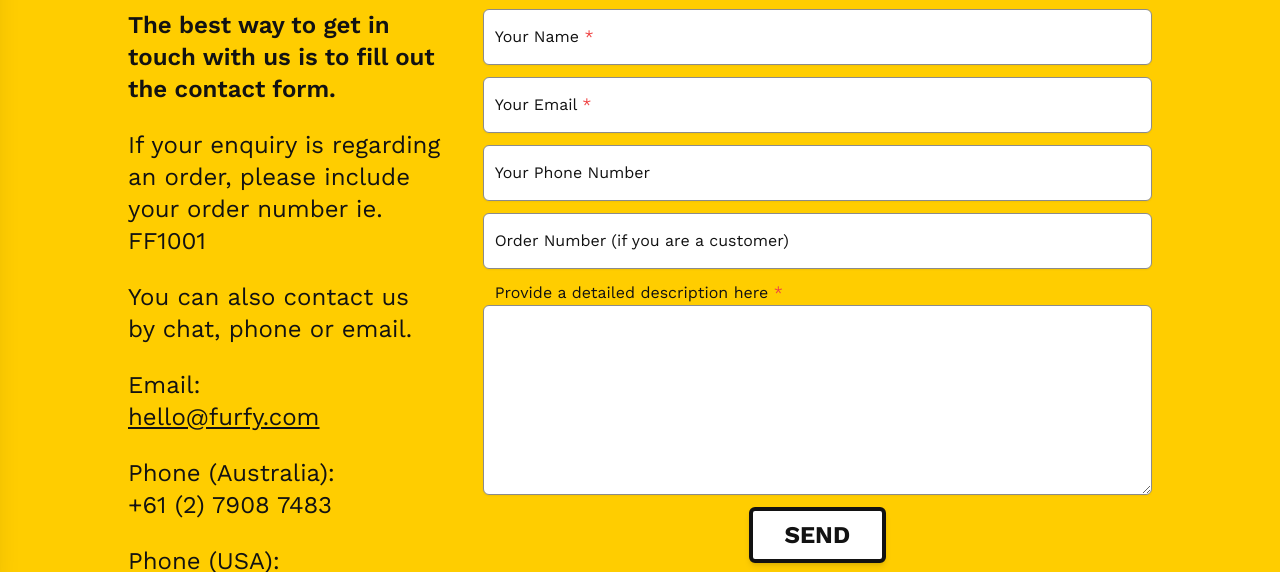
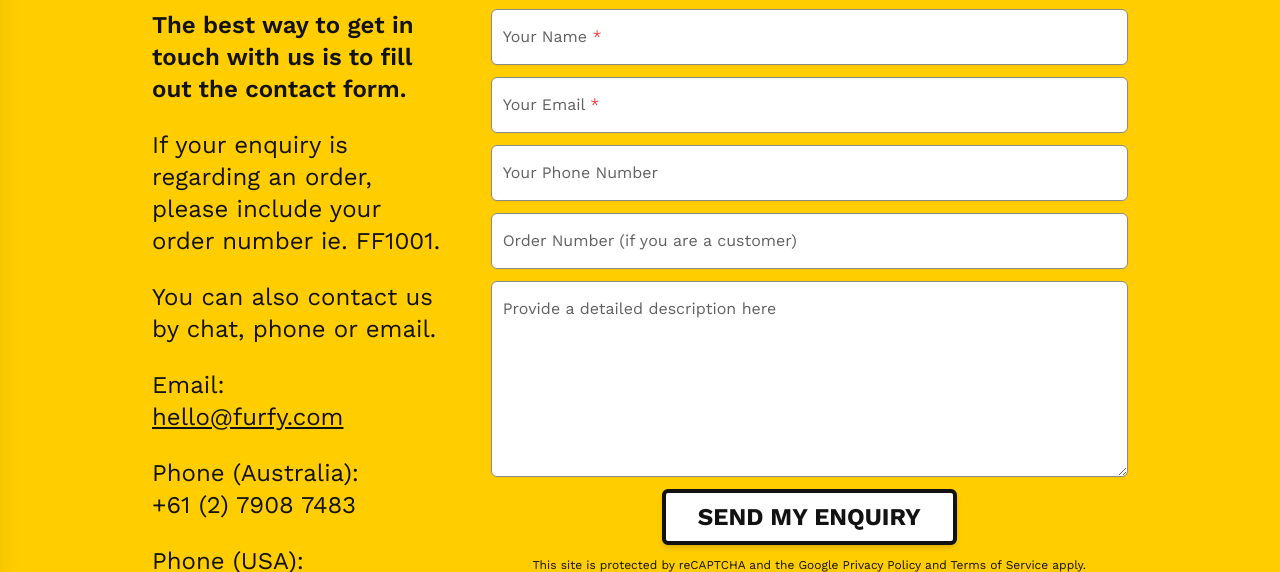
Before and after one commit to excede-paulg/Furfy, a website: page contact.html in a window 1280 px wide. Shown: the part 229-801 px from the top of the page. Drawn offline with nearby package versions, Linux system fonts and the light colour scheme.

Commit message:
various css, content finessing

```diff
--- a/contact.html
+++ b/contact.html
@@ -12,7 +12,7 @@
 </head>
 
 <body class="text-offblack-500">
-    <header class="bg-Yellow-500 p-6 sticky top-0 z-50">
+    <header class="bg-Yellow-500 p-6 sticky top-0 z-20">
         <div class="gap-0 grid grid-cols-3 items-center">
             <!-- Hamburger Menu -->
             <button id="menu-button" class="cursor-pointer focus:outline-none w-fit">
@@ -75,12 +75,12 @@
     </div>
 
     <main class="-mt-8 flex flex-col gap-12 py-8">
-        <section class="max-w-5xl mx-auto px-6 md:px-0">
+        <section class="max-w-5xl mx-auto px-6 lg:px-0">
             <h2 class="font-bold mb-3 text-3xl text-center uppercase">Contact us</h2>
             <div class="grid md:gap-x-10 md:grid-cols-12">
                 <div class="col-span-12 md:col-span-4">
                     <p class="font-semibold leading-normal mb-6 text-xl md:text-2xl">The best way to get in touch with us is to fill out the contact form.</p>
-                    <p class="leading-normal text-xl md:text-2xl mb-6">If your enquiry is regarding an order, please include your order number ie. FF1001</p>
+                    <p class="leading-normal text-xl md:text-2xl mb-6">If your enquiry is regarding an order, please include your order number ie. FF1001.</p>
                     <p class="leading-normal text-xl md:text-2xl mb-6">You can also contact us by chat, phone or email.</p>
                     <p class="leading-normal text-xl md:text-2xl mb-6">Email: <a href="mailto:hello@furfy.com?subject=Enquiry from website" class="block underline">hello@furfy.com</a></p>
                     <p class="leading-normal text-xl md:text-2xl mb-6">Phone (Australia): <span class="block">+61 (2) 7908 7483</span></p>
@@ -91,36 +91,34 @@
                 <form class="col-span-12 md:col-span-8 flex flex-col space-y-3" id="contact-us-form">
                     <div class="relative">
                         <input type="text" id="fullName" name="full_name" class="appearance-none bg-white block border border-offblack-200 pb-2.5 peer pt-4 px-2.5 rounded-md shadow-sm text-lg text-offblack-500 w-full" placeholder=" " required="">
-                        <label for="fullName" class="absolute text-base text-offblack-500 duration-300 transform -translate-y-4 scale-75 top-2 z-10 origin-[0] bg-white px-2 peer-focus:px-2 peer-focus:text-grey-500 peer-placeholder-shown:scale-100 peer-placeholder-shown:-translate-y-1/2 peer-placeholder-shown:top-1/2 peer-focus:top-2 peer-focus:scale-75 peer-focus:-translate-y-4 rtl:peer-focus:translate-x-1/4 rtl:peer-focus:left-auto start-1">Your Name <span class="text-red-500">*</span>
+                        <label for="fullName" class="absolute text-base text-offblack-300 duration-300 transform -translate-y-4 scale-75 top-2 z-10 origin-[0] bg-white px-2 peer-focus:px-2 peer-focus:text-grey-500 peer-placeholder-shown:scale-100 peer-placeholder-shown:-translate-y-1/2 peer-placeholder-shown:top-1/2 peer-focus:top-2 peer-focus:scale-75 peer-focus:-translate-y-4 rtl:peer-focus:translate-x-1/4 rtl:peer-focus:left-auto start-1">Your Name <span class="text-red-500">*</span>
                         </label>
                     </div>
                     <div class="relative">
                         <input type="email" id="email" name="email" class="appearance-none bg-white block border border-offblack-200 pb-2.5 peer pt-4 px-2.5 rounded-md shadow-sm text-lg text-offblack-500 w-full" placeholder=" " required="">
-                        <label for="email" class="absolute text-base text-offblack-500 duration-300 transform -translate-y-4 scale-75 top-2 z-10 origin-[0] bg-white px-2 peer-focus:px-2 peer-focus:text-grey-500 peer-placeholder-shown:scale-100 peer-placeholder-shown:-translate-y-1/2 peer-placeholder-shown:top-1/2 peer-focus:top-2 peer-focus:scale-75 peer-focus:-translate-y-4 rtl:peer-focus:translate-x-1/4 rtl:peer-focus:left-auto start-1">Your Email <span class="text-red-500">*</span>
+                        <label for="email" class="absolute text-base text-offblack-300 duration-300 transform -translate-y-4 scale-75 top-2 z-10 origin-[0] bg-white px-2 peer-focus:px-2 peer-focus:text-grey-500 peer-placeholder-shown:scale-100 peer-placeholder-shown:-translate-y-1/2 peer-placeholder-shown:top-1/2 peer-focus:top-2 peer-focus:scale-75 peer-focus:-translate-y-4 rtl:peer-focus:translate-x-1/4 rtl:peer-focus:left-auto start-1">Your Email <span class="text-red-500">*</span>
                         </label>
                     </div>
                     <div class="relative">
                         <input type="tel" id="phone" name="phone" class="appearance-none bg-white block border border-offblack-200 pb-2.5 peer pt-4 px-2.5 rounded-md shadow-sm text-lg text-offblack-500 w-full" placeholder=" ">
-                        <label for="phone" class="absolute text-base text-offblack-500 duration-300 transform -translate-y-4 scale-75 top-2 z-10 origin-[0] bg-white px-2 peer-focus:px-2 peer-focus:text-grey-500 peer-placeholder-shown:scale-100 peer-placeholder-shown:-translate-y-1/2 peer-placeholder-shown:top-1/2 peer-focus:top-2 peer-focus:scale-75 peer-focus:-translate-y-4 rtl:peer-focus:translate-x-1/4 rtl:peer-focus:left-auto start-1">Your Phone Number
+                        <label for="phone" class="absolute text-base text-offblack-300 duration-300 transform -translate-y-4 scale-75 top-2 z-10 origin-[0] bg-white px-2 peer-focus:px-2 peer-focus:text-grey-500 peer-placeholder-shown:scale-100 peer-placeholder-shown:-translate-y-1/2 peer-placeholder-shown:top-1/2 peer-focus:top-2 peer-focus:scale-75 peer-focus:-translate-y-4 rtl:peer-focus:translate-x-1/4 rtl:peer-focus:left-auto start-1">Your Phone Number
                         </label>
                     </div>
                     <div class="relative">
                         <input type="text" id="orderNumber" name="orderNumber" class="appearance-none bg-white block border border-offblack-200 pb-2.5 peer pt-4 px-2.5 rounded-md shadow-sm text-lg text-offblack-500 w-full" placeholder=" ">
-                        <label for="orderNumber" class="absolute text-base text-offblack-500 duration-300 transform -translate-y-4 scale-75 top-2 z-10 origin-[0] bg-white px-2 peer-focus:px-2 peer-focus:text-grey-500 peer-placeholder-shown:scale-100 peer-placeholder-shown:-translate-y-1/2 peer-placeholder-shown:top-1/2 peer-focus:top-2 peer-focus:scale-75 peer-focus:-translate-y-4 rtl:peer-focus:translate-x-1/4 rtl:peer-focus:left-auto start-1">Order Number (if you are a customer)
+                        <label for="orderNumber" class="absolute text-base text-offblack-300 duration-300 transform -translate-y-4 scale-75 top-2 z-10 origin-[0] bg-white px-2 peer-focus:px-2 peer-focus:text-grey-500 peer-placeholder-shown:scale-100 peer-placeholder-shown:-translate-y-1/2 peer-placeholder-shown:top-1/2 peer-focus:top-2 peer-focus:scale-75 peer-focus:-translate-y-4 rtl:peer-focus:translate-x-1/4 rtl:peer-focus:left-auto start-1">Order Number (if you are a customer)
                         </label>
                     </div>
-                    <div class="sm:col-span-2">
-                        <label for="message" class="mb-2 ml-3 text-base text-offblack-500 scale-75 top-2 z-10">Provide a detailed description here
-                            <span class="text-red-500">*</span>
+                    <div class="relative">
+                        <textarea id="message" name="message" rows="6" class="appearance-none bg-white block border border-offblack-200 pb-2.5 peer pt-4 px-2.5 rounded-md shadow-sm text-lg text-offblack-500 w-full focus:outline-none" placeholder=" " required=""></textarea>
+                        <label for="message" class="absolute text-base text-offblack-300 duration-300 transform -translate-y-4 scale-75 top-2 z-10 origin-[0] bg-white px-2 peer-focus:px-2 peer-focus:text-grey-500 peer-placeholder-shown:scale-100 peer-placeholder-shown:translate-y-0 peer-placeholder-shown:top-4 peer-focus:top-2 peer-focus:scale-75 peer-focus:-translate-y-4 rtl:peer-focus:translate-x-1/4 rtl:peer-focus:left-auto start-1">Provide a detailed description here
                         </label>
-                        <textarea id="message" name="message" rows="6" class="appearance-none bg-white block border border-offblack-200 p-2.5 rounded-md shadow-sm text-lg text-offblack-500 w-full" placeholder=" " required=""></textarea>
                     </div>
                     <button type="submit" name="submit" class="bg-white hover:bg-offblack-50 duration-200 border-4 border-offblack-500 font-bold mx-auto px-8 py-2 rounded-md shadow-md text-2xl uppercase">
-                        Send
+                        Send my enquiry
                     </button>
                     <p class="mb-6 text-center text-offblack-500 text-xs">
-                        This site is protected by reCAPTCHA and the Google Privacy
-                        Policy&nbsp;and Terms of Service&nbsp;apply.
+                        This site is protected by reCAPTCHA and the Google Privacy Policy and Terms of Service apply.
                     </p>
                 </form>
             </div>
```
Also changed, not shown: _pginfo/class.tracker.json (+1 -1 lines), _pginfo/used-classes.html (+1 -1 lines), about.html (+2 -2 lines), faq.html (+2 -2 lines), index.html (+6 -6 lines), pinegrow.json (+1 -1 lines), tailwind_theme/tailwind.css.
